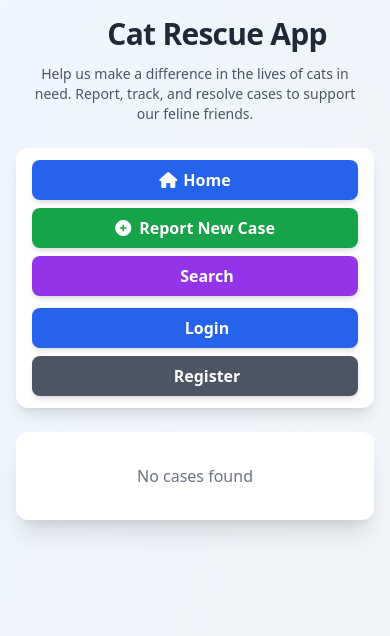
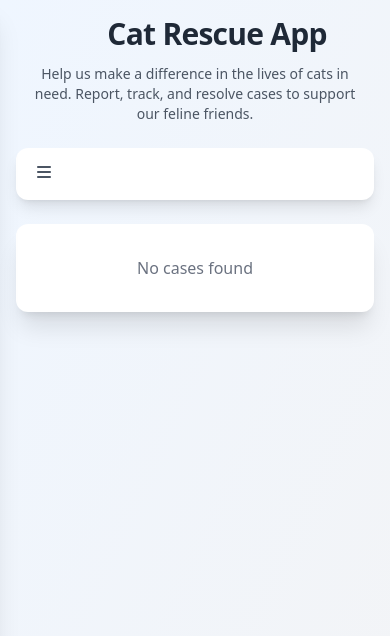
Before and after one commit to uzeyirmammadli/catcare, a Python web app: template templates/cases.html in a window 390 px wide. Shown: the top 636 px of the page. Run offline with Jinja, Linux system fonts and the light colour scheme; the template is opened without the code that fills it, so the values that code supplies are empty; some libraries are stand-ins or nearby versions.

Commit message:
added sandwich menu to navbar and deleted texts for mobile version

```diff
--- a/__init__.py
+++ b/__init__.py
@@ -33,7 +33,9 @@ def create_app():
             raise
 
         from .routes import main
+        from .api import api
         app.register_blueprint(main)
+        app.register_blueprint(api)
     register_commands(app)
 
     return app
--- a/templates/base.html
+++ b/templates/base.html
@@ -13,6 +13,9 @@
         }
         .nav-link { transition: transform 0.2s; }
         .nav-link:hover { transform: translateY(-1px); }
+        .mobile-menu { transition: transform 0.3s ease-in-out; }
+        .mobile-menu.hidden { transform: translateX(-100%); }
+        .mobile-menu.block { transform: translateX(0); }
     </style>
 </head>
 <body class="bg-gradient-to-br from-blue-50 to-gray-100 min-h-screen">
@@ -33,38 +36,99 @@
 
         <!-- Navigation -->
         <nav class="bg-white shadow-lg rounded-xl px-4 sm:px-6 py-3 sm:py-4 mb-6 sm:mb-8">
-            <div class="flex flex-col sm:flex-row items-center justify-between gap-3 sm:gap-4">
+            <!-- Mobile Menu Button -->
+            <div class="sm:hidden flex justify-between items-center">
+                <button id="mobile-menu-button" class="text-gray-600 hover:text-gray-900 focus:outline-none">
+                    <i class="fas fa-bars w-6 h-6"></i>
+                </button>
+                <!-- {% if current_user.is_authenticated %}
+                    <a href="/logout" class="nav-link inline-flex items-center justify-center px-4 py-2 bg-red-600 text-white font-semibold rounded-lg hover:bg-red-700 transition-all duration-300 shadow-md hover:shadow-lg">
+                        <i class="icon-log-out w-4 h-4"></i>
+                        <span class="ml-2">Logout</span>
+                    </a>
+                {% else %}
+                    <div class="flex gap-2">
+                        <a href="/login" class="nav-link inline-flex items-center justify-center px-4 py-2 bg-blue-600 text-white font-semibold rounded-lg hover:bg-blue-700 transition-all duration-300 shadow-md hover:shadow-lg">
+                            <i class="icon-log-in w-4 h-4"></i>
+                        </a>
+                        <a href="/register" class="nav-link inline-flex items-center justify-center px-4 py-2 bg-gray-600 text-white font-semibold rounded-lg hover:bg-gray-700 transition-all duration-300 shadow-md hover:shadow-lg">
+                            <i class="icon-user-plus w-4 h-4"></i>
+                        </a>
+                    </div>
+                {% endif %} -->
+            </div>
+
+            <!-- Mobile Menu -->
+            <div id="mobile-menu" class="mobile-menu fixed inset-y-0 left-0 transform -translate-x-full sm:hidden bg-white w-64 z-50 shadow-xl transition-transform duration-300 ease-in-out">
+                <div class="p-6 space-y-4">
+                    <button id="close-menu-button" class="absolute top-4 right-4 text-gray-600 hover:text-gray-900">
+                        <i class="fas fa-times w-6 h-6"></i>
+                    </button>
+                    <div class="space-y-3">
+                        <a href="/" class="nav-link w-full flex items-center px-4 py-2 bg-blue-600 text-white font-semibold rounded-lg hover:bg-blue-700">
+                            <i class="fas fa-home w-5 h-5"></i>
+                            <span class="ml-2">Home</span>
+                        </a>
+                        <a href="/report" class="nav-link w-full flex items-center px-4 py-2 bg-green-600 text-white font-semibold rounded-lg hover:bg-green-700">
+                            <i class="fas fa-plus-circle w-5 h-5"></i>
+                            <span class="ml-2">Report</span>
+                        </a>
+                        <a href="/advanced-search" class="nav-link w-full flex items-center px-4 py-2 bg-purple-600 text-white font-semibold rounded-lg hover:bg-purple-700">
+                            <i class="icon-search w-5 h-5"></i>
+                            <span class="ml-2">Search</span>
+                        </a>
+                        {% if current_user.is_authenticated %}
+                        <a href="/logout" class="nav-link inline-flex items-center justify-center px-4 py-2 bg-red-600 text-white font-semibold rounded-lg hover:bg-red-700 transition-all duration-300 shadow-md hover:shadow-lg">
+                            <i class="icon-log-out w-5 h-5"></i>
+                            <span class="ml-2">Logout</span>
+                        </a>
+                    {% else %}
+                        <a href="/login" class="nav-link inline-flex items-center justify-center px-4 py-2 bg-blue-600 text-white font-semibold rounded-lg hover:bg-blue-700 transition-all duration-300 shadow-md hover:shadow-lg">
+                            <i class="icon-log-in w-5 h-5"></i>
+                            <span class="ml-2">Login</span>
+                        </a>
+                        <a href="/register" class="nav-link inline-flex items-center justify-center px-4 py-2 bg-gray-600 text-white font-semibold rounded-lg hover:bg-gray-700 transition-all duration-300 shadow-md hover:shadow-lg">
+                            <i class="icon-user-plus w-5 h-5"></i>
+                            <span class="ml-2">Register</span>
+                        </a>
+                    {% endif %}
+                    </div>
+                </div>
+            </div>
+
+            <!-- Desktop Navigation -->
+            <div class="hidden sm:flex sm:flex-row items-center justify-between gap-4">
                 <!-- Left side navigation -->
-                <div class="flex flex-col sm:flex-row w-full sm:w-auto gap-2 sm:gap-3">
-                    <a href="/" class="nav-link w-full sm:w-auto inline-flex items-center justify-center px-4 py-2 bg-blue-600 text-white font-semibold rounded-lg hover:bg-blue-700 transition-all duration-300 shadow-md hover:shadow-lg">
-                        <i class="fas fa-home w-4 h-4 sm:w-5 sm:h-5 mr-2"></i>
-                        Home
+                <div class="flex flex-row gap-3">
+                    <a href="/" class="nav-link inline-flex items-center justify-center px-4 py-2 bg-blue-600 text-white font-semibold rounded-lg hover:bg-blue-700 transition-all duration-300 shadow-md hover:shadow-lg">
+                        <i class="fas fa-home w-5 h-5"></i>
+                        <span class="ml-2">Home</span>
                     </a>
-                    <a href="/report" class="nav-link w-full sm:w-auto inline-flex items-center justify-center px-4 py-2 bg-green-600 text-white font-semibold rounded-lg hover:bg-green-700 transition-all duration-300 shadow-md hover:shadow-lg">
-                        <i class="fas fa-plus-circle w-4 h-4 sm:w-5 sm:h-5 mr-2"></i>
-                        Report New Case
+                    <a href="/report" class="nav-link inline-flex items-center justify-center px-4 py-2 bg-green-600 text-white font-semibold rounded-lg hover:bg-green-700 transition-all duration-300 shadow-md hover:shadow-lg">
+                        <i class="fas fa-plus-circle w-5 h-5"></i>
+                        <span class="ml-2">Report</span>
                     </a>
-                    <a href="/advanced-search" class="nav-link w-full sm:w-auto inline-flex items-center justify-center px-4 py-2 bg-purple-600 text-white font-semibold rounded-lg hover:bg-purple-700 transition-all duration-300 shadow-md hover:shadow-lg">
-                        <i class="icon-search w-4 h-4 sm:w-5 sm:h-5 mr-2"></i>
-                        Search
+                    <a href="/advanced-search" class="nav-link inline-flex items-center justify-center px-4 py-2 bg-purple-600 text-white font-semibold rounded-lg hover:bg-purple-700 transition-all duration-300 shadow-md hover:shadow-lg">
+                        <i class="icon-search w-5 h-5"></i>
+                        <span class="ml-2">Search</span>
                     </a>
                 </div>
 
                 <!-- Right side authentication -->
-                <div class="flex flex-col sm:flex-row w-full sm:w-auto gap-2 sm:gap-3">
+                <div class="flex flex-row gap-3">
                     {% if current_user.is_authenticated %}
-                        <a href="/logout" class="nav-link w-full sm:w-auto inline-flex items-center justify-center px-4 py-2 bg-red-600 text-white font-semibold rounded-lg hover:bg-red-700 transition-all duration-300 shadow-md hover:shadow-lg">
-                            <i class="icon-log-out w-4 h-4 sm:w-5 sm:h-5 mr-2"></i>
-                            Logout
+                        <a href="/logout" class="nav-link inline-flex items-center justify-center px-4 py-2 bg-red-600 text-white font-semibold rounded-lg hover:bg-red-700 transition-all duration-300 shadow-md hover:shadow-lg">
+                            <i class="icon-log-out w-5 h-5"></i>
+                            <span class="ml-2">Logout</span>
                         </a>
                     {% else %}
-                        <a href="/login" class="nav-link w-full sm:w-auto inline-flex items-center justify-center px-4 py-2 bg-blue-600 text-white font-semibold rounded-lg hover:bg-blue-700 transition-all duration-300 shadow-md hover:shadow-lg">
-                            <i class="icon-log-in w-4 h-4 sm:w-5 sm:h-5 mr-2"></i>
-                            Login
+                        <a href="/login" class="nav-link inline-flex items-center justify-center px-4 py-2 bg-blue-600 text-white font-semibold rounded-lg hover:bg-blue-700 transition-all duration-300 shadow-md hover:shadow-lg">
+                            <i class="icon-log-in w-5 h-5"></i>
+                            <span class="ml-2">Login</span>
                         </a>
-                        <a href="/register" class="nav-link w-full sm:w-auto inline-flex items-center justify-center px-4 py-2 bg-gray-600 text-white font-semibold rounded-lg hover:bg-gray-700 transition-all duration-300 shadow-md hover:shadow-lg">
-                            <i class="icon-user-plus w-4 h-4 sm:w-5 sm:h-5 mr-2"></i>
-                            Register
+                        <a href="/register" class="nav-link inline-flex items-center justify-center px-4 py-2 bg-gray-600 text-white font-semibold rounded-lg hover:bg-gray-700 transition-all duration-300 shadow-md hover:shadow-lg">
+                            <i class="icon-user-plus w-5 h-5"></i>
+                            <span class="ml-2">Register</span>
                         </a>
                     {% endif %}
                 </div>
@@ -114,6 +178,30 @@
         {% endif %}
     {% endwith %}
 
+    <!-- Mobile Menu Script -->
+    <script>
+        document.addEventListener('DOMContentLoaded', function() {
+            const mobileMenuButton = document.getElementById('mobile-menu-button');
+            const closeMenuButton = document.getElementById('close-menu-button');
+            const mobileMenu = document.getElementById('mobile-menu');
+
+            mobileMenuButton.addEventListener('click', function() {
+                mobileMenu.classList.remove('-translate-x-full');
+            });
+
+            closeMenuButton.addEventListener('click', function() {
+                mobileMenu.classList.add('-translate-x-full');
+            });
+
+            // Close menu when clicking outside
+            document.addEventListener('click', function(event) {
+                if (!mobileMenu.contains(event.target) && !mobileMenuButton.contains(event.target)) {
+                    mobileMenu.classList.add('-translate-x-full');
+                }
+            });
+        });
+    </script>
+
     {% block scripts %}{% endblock %}
 </body>
 </html>
--- a/templates/case.html
+++ b/templates/case.html
@@ -56,14 +56,14 @@
                     </div>
                 </div>
 
-                <div class="flex flex-wrap gap-3 pt-4">
+                <div class="grid grid-cols-4 gap-2">
                     <a href="{{ url_for('main.update', case_id=case.id) }}"
                        class="inline-flex items-center px-4 py-2 bg-yellow-600 text-white font-medium rounded-lg hover:bg-yellow-700 transition duration-300 shadow-sm hover:shadow-md">
-                       <i class="fas fa-pencil-alt mr-1"></i> Update
+                       <i class="fas fa-pencil-alt mr-1"></i>
                     </a>
                     <a href="{{ url_for('main.delete', case_id=case.id) }}"
                        class="inline-flex items-center px-4 py-2 bg-red-600 text-white font-medium rounded-lg hover:bg-red-700 transition duration-300 shadow-sm hover:shadow-md">
-                        <i class="icon-trash w-4 h-4 mr-2"></i> Delete
+                        <i class="fas fa-trash w-4 h-4 mr-2"></i>
                     </a>
                 </div>
             </div>
--- a/templates/cases.html
+++ b/templates/cases.html
@@ -20,7 +20,7 @@
                                     <div class="font-semibold text-gray-800 mb-1">{{ case.location }}</div>
                                     <div class="flex items-center gap-2 text-sm text-gray-600">
                                         <i class="icon-clock w-4 h-4"></i>
-                                        {{ case.updated_at.strftime('%Y-%m-%d %H:%M') if case.updated_at else 'N/A' }}
+                                        {{ case.updated_at.strftime('%B %d, %Y %H:%M') if case.updated_at else 'N/A' }}
                                     </div>
                                 </div>
                                 <span class="px-3 py-1 rounded-full text-sm font-semibold inline-flex items-center gap-1
@@ -33,22 +33,26 @@
                                     {{ case.status }}
                                 </span>
                             </div>
-                            <div class="flex flex-wrap gap-2">
+                            <div class="grid grid-cols-4 gap-2">
                                 <a href="{{ url_for('main.view_case_details', case_id=case.id) }}"
-                                   class="flex-1 inline-flex items-center justify-center bg-blue-500 hover:bg-blue-600 text-white font-bold py-2 px-3 rounded-lg text-sm transition duration-300 ease-in-out">
-                                    <i class="icon-eye w-4 h-4 mr-1"></i> View
+                                   class="inline-flex items-center justify-center bg-blue-500 hover:bg-blue-600 text-white font-medium py-2 px-3 rounded-lg text-sm transition duration-300 ease-in-out">
+                                    <i class="fas fa-eye w-4 h-4"></i>
+                                    <span class="sr-only">View</span>
                                 </a>
                                 <a href="{{ url_for('main.update', case_id=case.id) }}"
-                                   class="flex-1 inline-flex items-center justify-center bg-yellow-600 text-white text-sm font-medium rounded-lg hover:bg-yellow-700 transition duration-300">
-                                    <i class="icon-edit w-4 h-4 mr-1"></i> Update
+                                   class="inline-flex items-center justify-center bg-yellow-600 hover:bg-yellow-700 text-white font-medium py-2 px-3 rounded-lg text-sm transition duration-300">
+                                    <i class="fas fa-pencil w-4 h-4"></i>
+                                    <span class="sr-only">Edit</span>
                                 </a>
                                 <a href="{{ url_for('main.delete', case_id=case.id) }}"
-                                   class="flex-1 inline-flex items-center justify-center bg-red-600 text-white text-sm font-medium rounded-lg hover:bg-red-700 transition duration-300">
-                                    <i class="icon-trash w-4 h-4 mr-1"></i> Delete
+                                   class="inline-flex items-center justify-center bg-red-600 hover:bg-red-700 text-white font-medium py-2 px-3 rounded-lg text-sm transition duration-300">
+                                    <i class="fas fa-trash w-4 h-4"></i>
+                                    <span class="sr-only">Delete</span>
                                 </a>
                                 <a href="{{ url_for('main.resolve_case', case_id=case.id) }}"
-                                   class="flex-1 inline-flex items-center justify-center bg-pink-600 text-white text-sm font-medium rounded-lg hover:bg-pink-700 transition duration-300">
-                                    <i class="icon-check-circle w-4 h-4 mr-1"></i> Resolve
+                                   class="inline-flex items-center justify-center bg-pink-600 hover:bg-pink-700 text-white font-medium py-2 px-3 rounded-lg text-sm transition duration-300">
+                                    <i class="fas fa-check-circle w-4 h-4"></i>
+                                    <span class="sr-only">Resolve</span>
                                 </a>
                             </div>
                         </div>
@@ -105,20 +109,24 @@
                             <td class="py-4 px-6">
                                 <div class="flex gap-2">
                                     <a href="{{ url_for('main.view_case_details', case_id=case.id) }}"
-                                       class="inline-flex items-center px-3 py-1.5 bg-blue-500 hover:bg-blue-600 text-white font-bold rounded-lg text-sm transition duration-300 ease-in-out transform hover:scale-105">
-                                        <i class="icon-eye w-4 h-4 mr-1"></i> View
+                                       class="inline-flex items-center px-3 py-1.5 bg-blue-500 hover:bg-blue-600 text-white font-medium rounded-lg text-sm transition duration-300 ease-in-out">
+                                        <i class="fas fa-eye w-4 h-4 mr-2"></i>
+                                        <span>View</span>
                                     </a>
                                     <a href="{{ url_for('main.update', case_id=case.id) }}"
-                                       class="inline-flex items-center px-3 py-1.5 bg-yellow-600 text-white text-sm font-medium rounded-lg hover:bg-yellow-700 transition duration-300">
-                                       <i class="fas fa-pencil-alt mr-1"></i> Update
+                                       class="inline-flex items-center px-3 py-1.5 bg-yellow-600 hover:bg-yellow-700 text-white font-medium rounded-lg text-sm transition duration-300">
+                                        <i class="fas fa-pencil w-4 h-4 mr-2"></i>
+                                        <span>Edit</span>
                                     </a>
                                     <a href="{{ url_for('main.delete', case_id=case.id) }}"
-                                       class="inline-flex items-center px-3 py-1.5 bg-red-600 text-white text-sm font-medium rounded-lg hover:bg-red-700 transition duration-300">
-                                        <i class="icon-trash w-4 h-4 mr-1"></i> Delete
+                                       class="inline-flex items-center px-3 py-1.5 bg-red-600 hover:bg-red-700 text-white font-medium rounded-lg text-sm transition duration-300">
+                                        <i class="icon-trash w-4 h-4 mr-2"></i>
+                                        <span>Delete</span>
                                     </a>
                                     <a href="{{ url_for('main.resolve_case', case_id=case.id) }}"
-                                       class="inline-flex items-center px-3 py-1.5 bg-pink-600 text-white text-sm font-medium rounded-lg hover:bg-pink-700 transition duration-300">
-                                        <i class="fas fa-circle w-4 h-4 mr-1"></i> Resolve
+                                       class="inline-flex items-center px-3 py-1.5 bg-pink-600 hover:bg-pink-700 text-white font-medium rounded-lg text-sm transition duration-300">
+                                        <i class="fas fa-check-circle w-4 h-4 mr-2"></i>
+                                        <span>Resolve</span>
                                     </a>
                                 </div>
                             </td>
@@ -138,7 +146,7 @@
         </table>
     </div>
 
-    <!-- Responsive Pagination -->
+    <!-- Pagination remains unchanged -->
     {% if pagination and pagination.pages > 1 %}
     <div class="flex justify-center mt-8">
         <nav class="inline-flex flex-wrap justify-center gap-2 rounded-lg shadow-lg bg-white p-2" aria-label="Pagination">
```
Also changed, not shown: api.py (added, +88 -0 lines).
